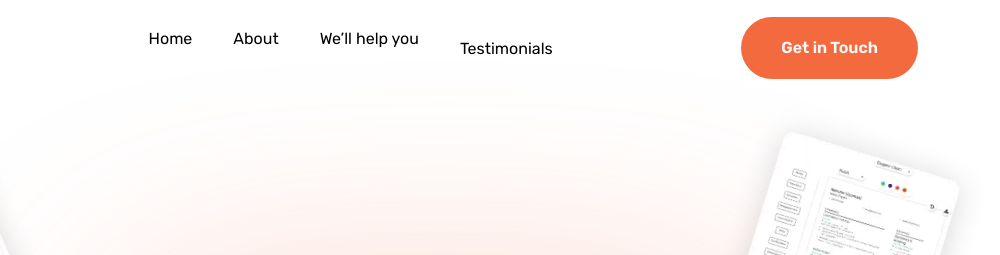
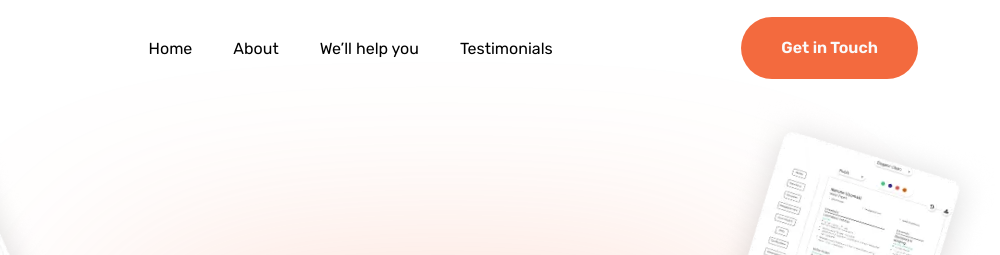
Before and after one commit to prince-372/cv-hawk, a plain HTML site: page index.html in a window 1280 px wide. Shown: the top 255 px of the page, 280-1280 px from the left. Drawn offline with nearby package versions, Linux system fonts and the light colour scheme.

Commit message:
gap maneged

```diff
--- a/assets/css/style.css
+++ b/assets/css/style.css
@@ -1072,6 +1072,7 @@ nav ul li a:hover {
     .border-line-nav {
         border-bottom: unset;
         min-width: unset;
+        padding-bottom: unset;
     }
     /* max-width */
     .mw_499 {
```
